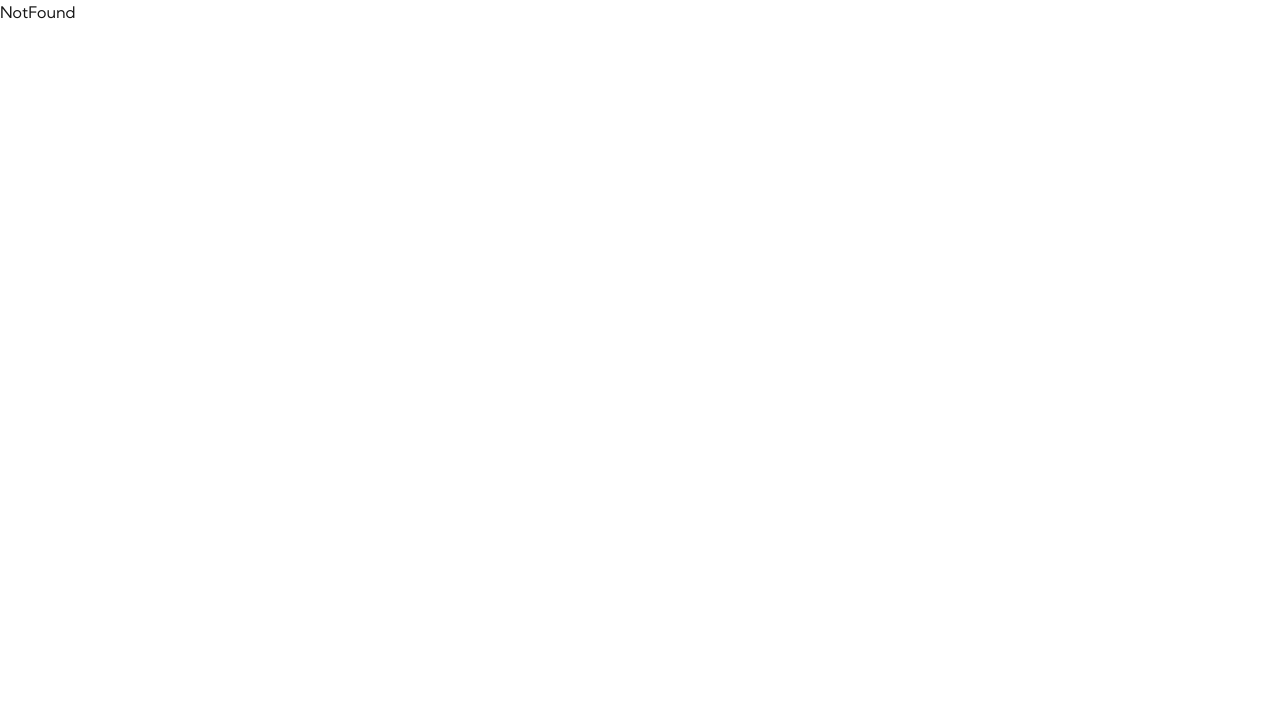
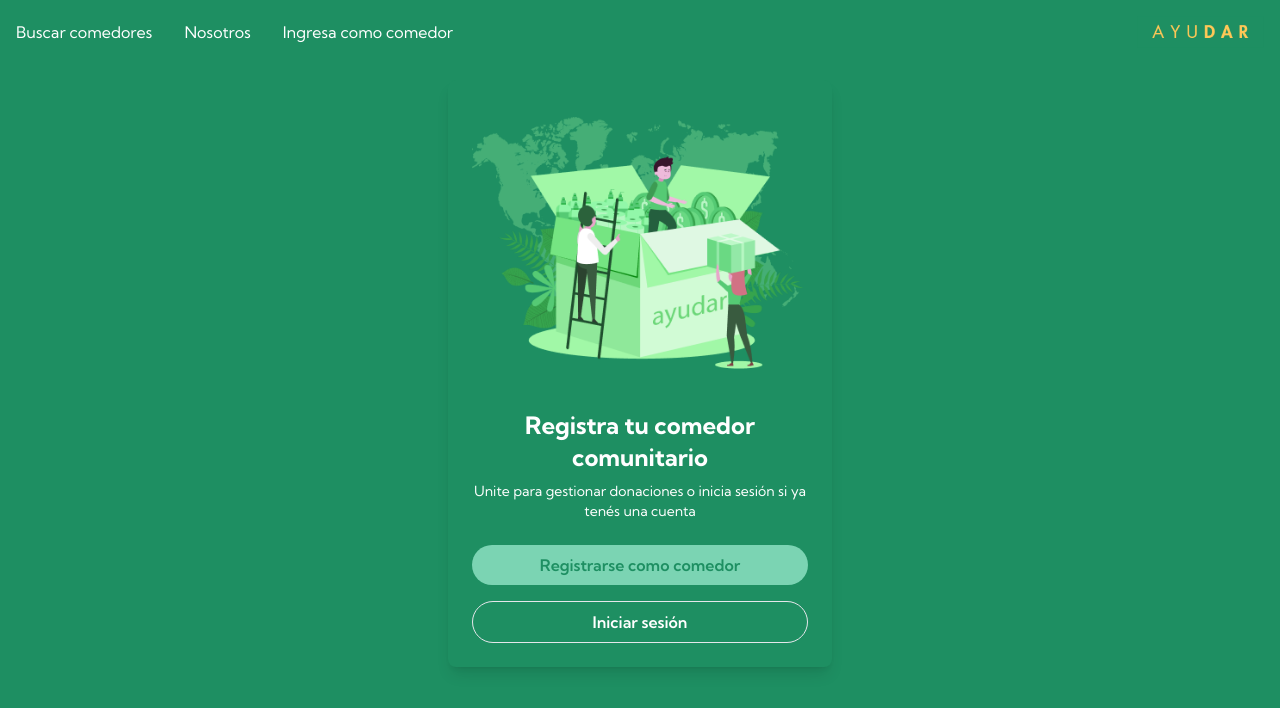
Before and after one commit to lando1234/ayuDAR-SIPI, a Next.js app in the folder ayudar/: page /register in a window 1280 px wide. Before the commit this address had no page. Shown: the top 708 px of the page. Built offline with nearby package versions, Linux system fonts and the light colour scheme.

Commit message:
regi redirect

```diff
--- a/ayudar/app/components/LoginForm.tsx
+++ b/ayudar/app/components/LoginForm.tsx
@@ -1,39 +1,48 @@
-"use client";  // Añadir esta línea para que el componente sea un Client Component
+"use client"; // Añadir esta línea para que el componente sea un Client Component
 
-import { useState } from 'react';
-import { useRouter } from 'next/navigation';
-import LogoInicioSesion from '../icons/LogoInicioSesion.png';
-import Link from 'next/link';
+import { useState } from "react";
+import { useRouter } from "next/navigation";
+import LogoInicioSesion from "../icons/LogoInicioSesion.png";
+import Link from "next/link";
+import Header from "./Header";
 
 const LoginForm = () => {
-  const [email, setEmail] = useState('');
-  const [password, setPassword] = useState('');
-  const [error, setError] = useState('');
+  const [email, setEmail] = useState("");
+  const [password, setPassword] = useState("");
+  const [error, setError] = useState("");
   const router = useRouter();
 
   const handleSubmit = (e: React.FormEvent) => {
     e.preventDefault();
 
-    if (email === 'admin' && password === 'admin') {
-      sessionStorage.setItem('session', email + "-" + password); // Guardar el inicio de sesión en el sessionStorage
-      alert('Inicio de sesión exitoso');
-      router.push('./'); // Redirigir a la página principal
+    if (email === "admin" && password === "admin") {
+      sessionStorage.setItem("session", email + "-" + password); // Guardar el inicio de sesión en el sessionStorage
+      alert("Inicio de sesión exitoso");
+      router.push("./"); // Redirigir a la página principal
     } else {
-      setError('Usuario o contraseña incorrectos');
+      setError("Usuario o contraseña incorrectos");
     }
   };
 
   return (
-    <div className="flex items-center justify-center min-h-screen bg-gray-100">
-      <div className="bg-white shadow-lg rounded-lg p-6 w-96 text-black"> {/* Añadir text-black aquí */}
+    <>
+      <Header></Header>
+      <div className=" flex items-center justify-center min-h-screen bg-gray-100">
+        <div className="bg-white shadow-lg rounded-lg p-6 w-96 text-black">
+          {" "}
+          {/* Añadir text-black aquí */}
           <div className="flex justify-center mb-6">
             {/* Logo */}
             <img src={LogoInicioSesion.src} alt="Logo" className="h-16" />
           </div>
-        <h2 className="text-center text-xl font-semibold mb-4">Inicia sesión en Ayudar</h2>
+          <h2 className="text-center text-xl font-semibold mb-4">
+            Inicia sesión en Ayudar
+          </h2>
           <form onSubmit={handleSubmit} className="space-y-4 mt-16">
             <div>
-            <label htmlFor="email" className="sr-only">Email</label>
+              <label htmlFor="email" className="sr-only">
+                Email
+              </label>
               <div className="relative">
                 <input
                   type="text"
@@ -46,7 +55,9 @@ const LoginForm = () => {
               </div>
             </div>
             <div>
-            <label htmlFor="password" className="sr-only">Contraseña</label>
+              <label htmlFor="password" className="sr-only">
+                Contraseña
+              </label>
               <div className="relative mb-16">
                 <input
                   type="password"
@@ -74,6 +85,7 @@ const LoginForm = () => {
           </div>
         </div>
       </div>
+    </>
   );
 };
 
--- a/ayudar/app/register/contact/page.tsx
+++ b/ayudar/app/register/contact/page.tsx
@@ -1,6 +1,7 @@
 "use client";
 
 import RegisterBase from "@/app/components/register/RegisterBase";
+import Link from "next/link";
 import React from "react";
 import { FaImage, FaPlus } from "react-icons/fa";
 
@@ -57,12 +58,13 @@ const Contact = () => {
         </div>
 
         <div className="flex justify-end">
-          <button
+          <Link
+            href="congrats"
             type="submit"
             className="rounded-full mt-4 py-2 px-6 bg-green-200 text-green-800 font-semibold  hover:bg-green-300 focus:outline-none focus:ring-2 focus:ring-green-500 border border-primary"
           >
             Finalizar
-          </button>
+          </Link>
         </div>
       </form>
     </RegisterBase>
--- a/ayudar/app/register/location/page.tsx
+++ b/ayudar/app/register/location/page.tsx
@@ -2,6 +2,7 @@
 
 import React from "react";
 import RegisterBase from "@/app/components/register/RegisterBase";
+import Link from "next/link";
 
 const Location = () => {
   return (
@@ -87,12 +88,12 @@ const Location = () => {
           />
         </div>
         <div className="flex justify-end">
-          <button
-            type="submit"
+          <Link
+            href="profile"
             className="rounded-full mt-4 py-2 px-6 bg-green-200 text-green-800 font-semibold  hover:bg-green-300 focus:outline-none focus:ring-2 focus:ring-green-500 border border-primary"
           >
             Continuar
-          </button>
+          </Link>
         </div>
       </form>
     </RegisterBase>
--- /dev/null
+++ b/ayudar/app/register/page.tsx
@@ -0,0 +1,54 @@
+"use client";
+import React from "react";
+import Header from "../components/Header";
+import imgRegi from "../images/fondoRegistro.png";
+import Link from "next/link";
+
+const page = () => {
+  return (
+    <>
+      <Header />
+      <div className="min-h-screen flex items-start justify-center bg-primary text-white p-4">
+        <div className="bg-primary text-center rounded-lg p-6 max-w-sm w-full shadow-lg">
+          {/* Image Section */}
+          <div className="flex justify-center mb-4">
+            <img
+              src={`${imgRegi.src}`}
+              alt="Ayudar"
+              className="w-full rounded-md"
+            />
+          </div>
+
+          {/* Title Section */}
+          <h1 className="text-2xl font-bold mb-2">
+            Registra tu comedor comunitario
+          </h1>
+
+          {/* Description Section */}
+          <p className="text-sm mb-6">
+            Unite para gestionar donaciones o inicia sesión si ya tenés una
+            cuenta
+          </p>
+
+          {/* Buttons Section */}
+          <div className="flex flex-col space-y-4">
+            <Link
+              href="location"
+              className="w-full bg-lightGreen text-primary font-semibold py-2 rounded-full hover:bg-green-300 focus:outline-none focus:ring-2 focus:ring-green-400"
+            >
+              Registrarse como comedor
+            </Link>
+            <Link
+              href="/login"
+              className="w-full border border-lightgreen bg-primary rounded-full text-white font-semibold py-2  hover:bg-green-500 focus:outline-none focus:ring-2 focus:ring-green-400"
+            >
+              Iniciar sesión
+            </Link>
+          </div>
+        </div>
+      </div>
+    </>
+  );
+};
+
+export default page;
--- a/ayudar/app/register/profile/page.tsx
+++ b/ayudar/app/register/profile/page.tsx
@@ -1,6 +1,7 @@
 "use client";
 
 import RegisterBase from "@/app/components/register/RegisterBase";
+import Link from "next/link";
 import React from "react";
 import {
   FaEnvelope,
@@ -80,12 +81,13 @@ const Profile = () => {
           />
         </div>
         <div className="flex justify-end">
-          <button
+          <Link
+            href="contact"
             type="submit"
             className="rounded-full mt-4 py-2 px-6 bg-green-200 text-primary font-semibold  hover:bg-green-300 focus:outline-none focus:ring-2 focus:ring-green-500 border border-primary"
           >
             Continuar
-          </button>
+          </Link>
         </div>
       </form>
     </RegisterBase>
```
Also changed, not shown: ayudar/app/images/fondoRegistro.png (added). Lines whose indentation alone changed are shown as unchanged.
